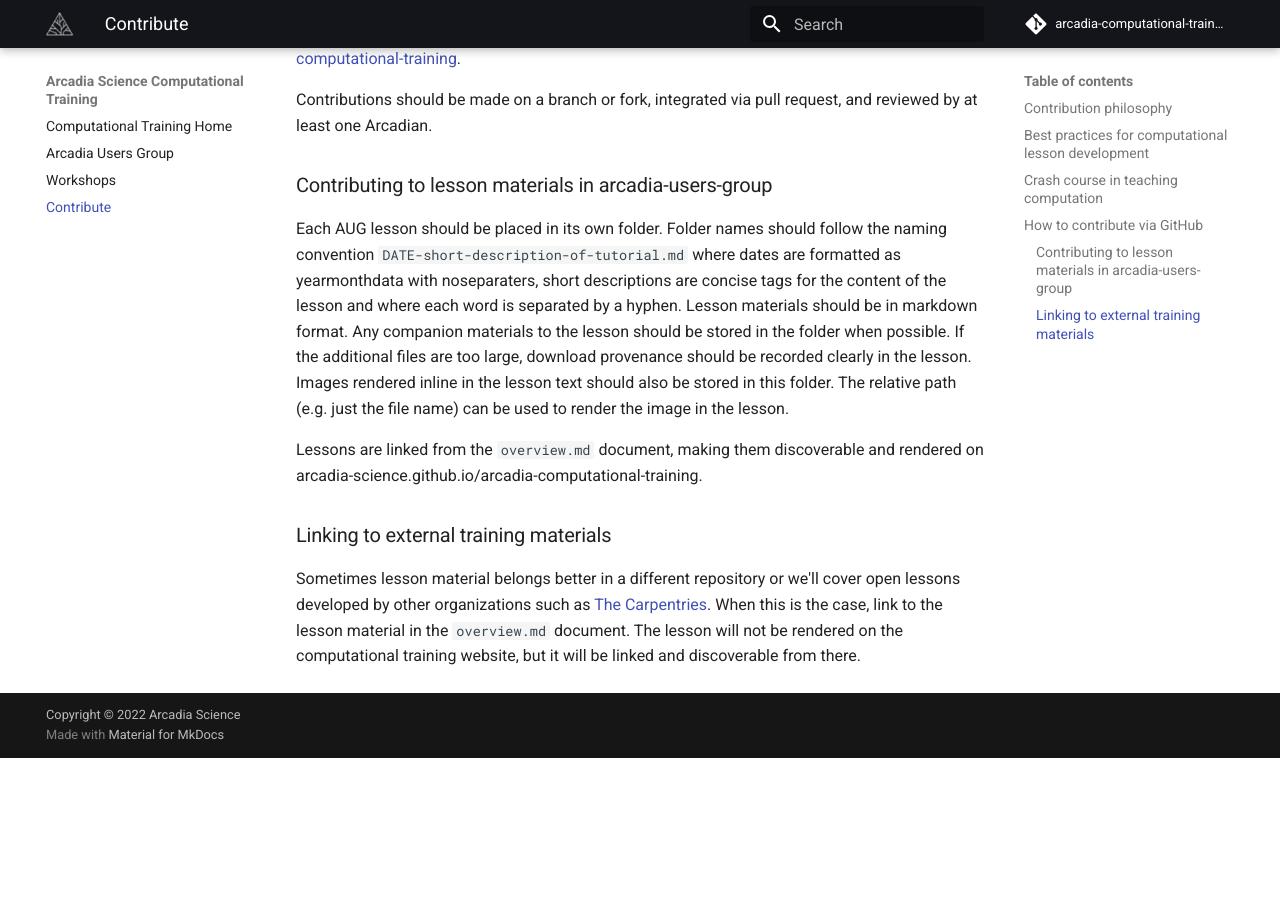
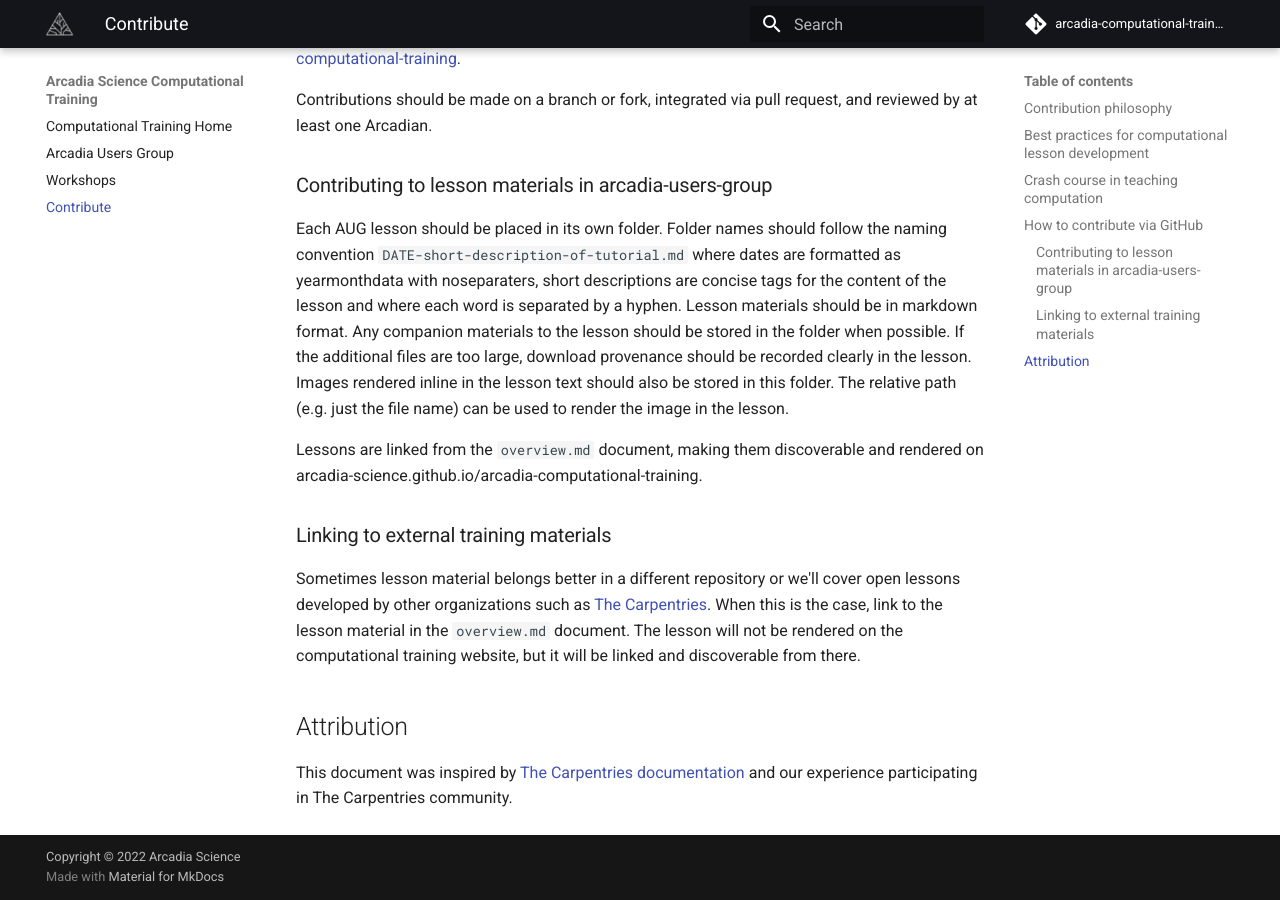
Before and after one commit to Arcadia-Science/arcadia-computational-training, an MkDocs documentation site: the page built from docs/CONTRIBUTING.md, in a window 1280 px wide and 900 px high, scrolled down 2272 px. Built offline with MkDocs 1.6.1 and Material for MkDocs 9.7.7, drawn with Linux system fonts in a browser that asks for light colours; comment, search, counter and statistics services are not loaded; before the commit the page ends 3030 px from its top, so only the background shows below that.

Commit message:
add attribution

```diff
--- a/docs/CONTRIBUTING.md
+++ b/docs/CONTRIBUTING.md
@@ -57,3 +57,7 @@ Lessons are linked from the `overview.md` document, making them discoverable and
 Sometimes lesson material belongs better in a different repository or we'll cover open lessons developed by other organizations such as [The Carpentries](https://carpentries.org/).
 When this is the case, link to the lesson material in the `overview.md` document.
 The lesson will not be rendered on the computational training website, but it will be linked and discoverable from there.
+
+## Attribution
+
+This document was inspired by [The Carpentries documentation](https://docs.carpentries.org/) and our experience participating in The Carpentries community.
```
